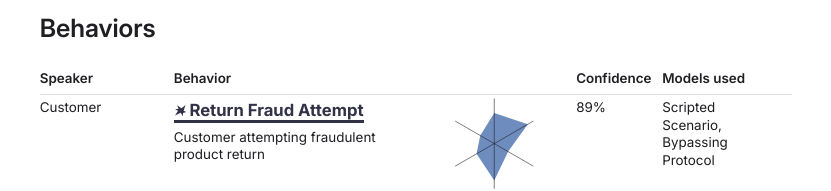
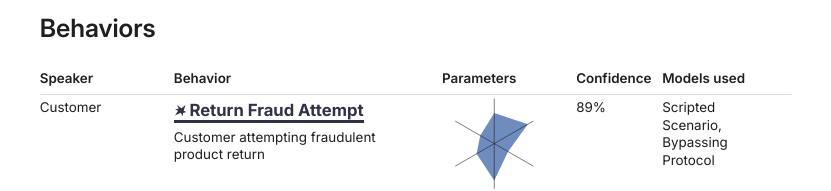
Before and after one commit to Eugene-Arutyunov/modulate-design, an Eleventy site: page src/demo.html in a window 1280 px wide. Shown: the part 738-929 px from the top of the page, without its empty margins (224-1055 px from the left). Built offline with nearby package versions, Linux system fonts and the light colour scheme; Eleventy itself is replaced by a stand-in of ours; files that its build step writes are made by us from their sources.

Commit message:
Update behaviour-spider-column header and adjust CSS selector

```diff
--- a/src/demo.html
+++ b/src/demo.html
@@ -125,7 +125,7 @@ block content %}
         <tr>
           <th class="speaker-name-column">Speaker</th>
           <th class="behaviour-column">Behavior</th>
-          <th class="behaviour-spider-column"></th>
+          <th class="behaviour-spider-column">Parameters</th>
           <th class="behaviour-confidence-column">Confidence</th>
           <th class="behaviour-clips-column">Clips</th>
           <th class="behaviour-models-column">Models used</th>
--- a/src/styles/summary.css
+++ b/src/styles/summary.css
@@ -47,7 +47,7 @@
       & .behaviour-clips-column {
         display: none;
       }
-      & .behaviour-spider-column {
+      & td.behaviour-spider-column {
         width: 10em;
         padding: 0 2em 1em 0;
 
```
